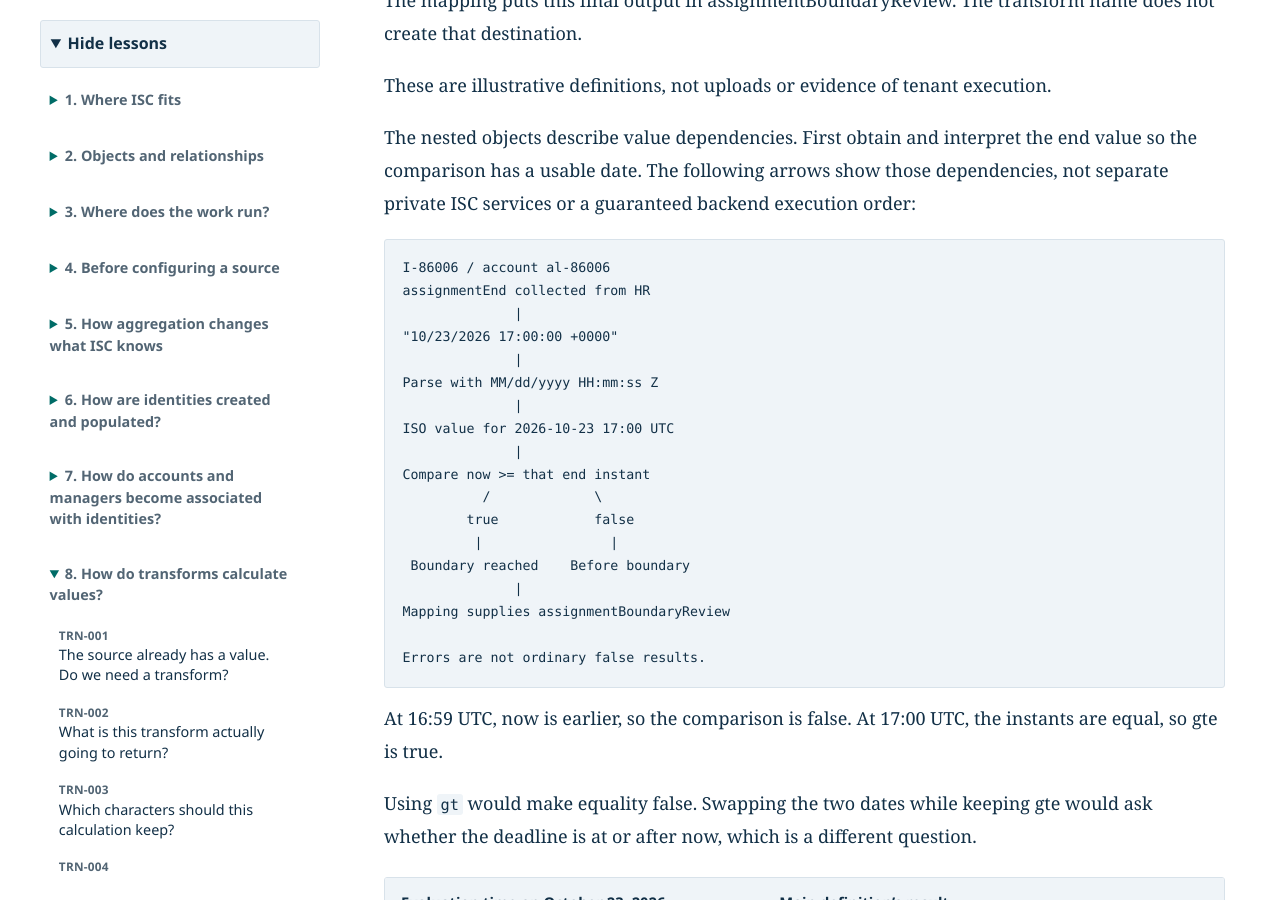
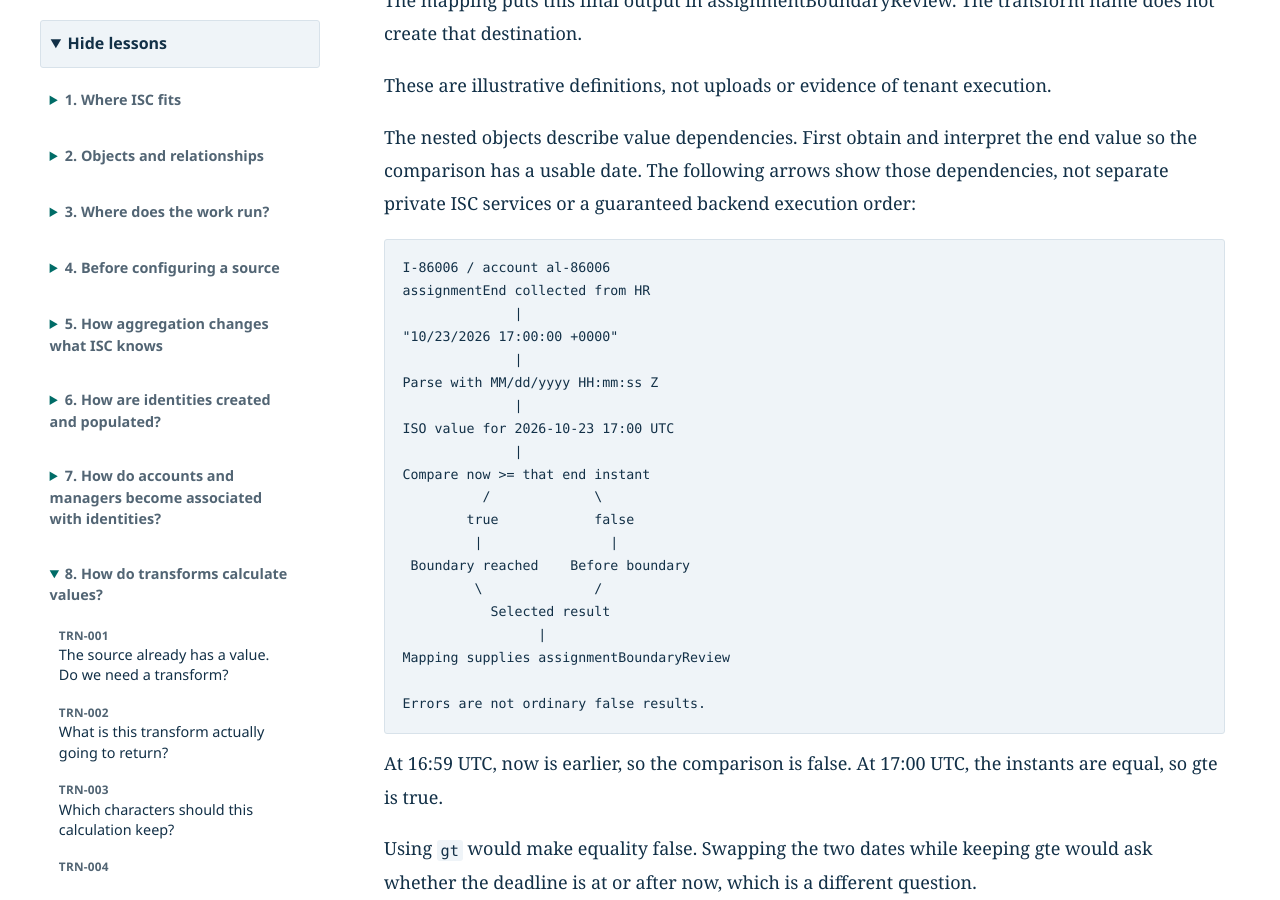
Before and after one commit to TedxHarry/ISC_Theory_Learning, a Jekyll site: the page built from lessons/TRN-006_Formatting_and_Comparing_Dates_and_Time_Zones.md, in a window 1280 px wide and 900 px high, scrolled down 6978 px. Built offline with Jekyll 4.4.1, drawn with Linux system fonts in a browser that asks for light colours; our own code applies the rules of GitHub Pages for plain Markdown files.

Commit message:
Clarify both date comparison branches feed the mapped result

```diff
--- a/assets/TRN-006_date_input_format_and_comparison.txt
+++ b/assets/TRN-006_date_input_format_and_comparison.txt
@@ -12,7 +12,9 @@ Compare now >= that end instant
         true            false
          |                |
  Boundary reached    Before boundary
-              |
+         \              /
+           Selected result
+                 |
 Mapping supplies assignmentBoundaryReview
 
 Errors are not ordinary false results.
--- a/lessons/TRN-006_Formatting_and_Comparing_Dates_and_Time_Zones.md
+++ b/lessons/TRN-006_Formatting_and_Comparing_Dates_and_Time_Zones.md
@@ -196,7 +196,9 @@ Compare now >= that end instant
         true            false
          |                |
  Boundary reached    Before boundary
-              |
+         \              /
+           Selected result
+                 |
 Mapping supplies assignmentBoundaryReview
 
 Errors are not ordinary false results.
```
